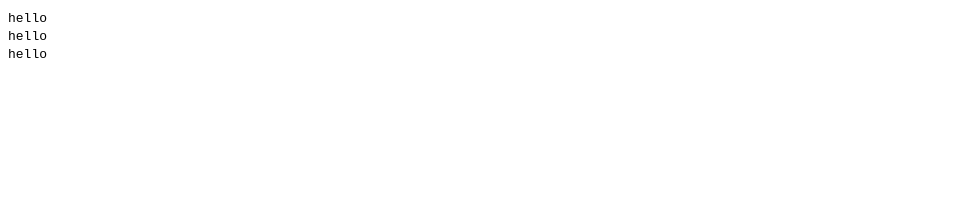
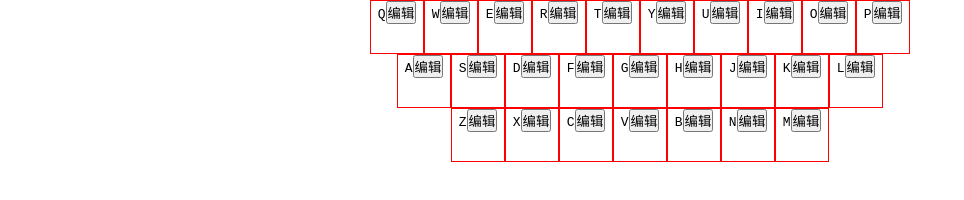
Before and after one commit to JenvyXU/demo, a plain HTML site: page index.html in a window 1280 px wide. Shown: the whole page, without its empty margins (0-964 px from the left). Drawn offline with Linux system fonts and the light colour scheme.

Commit message:
修改导航按键

```diff
--- a/index.html
+++ b/index.html
@@ -27,12 +27,17 @@
             mainXXXXX.appendChild(divXXXXX)
             row = keys[index]
             index2 = 0
+            while (index2 < row['length']) {
+                console.log(row['0'])
+                kbdXXXXX = document.createElement('kbd')
+                kbdXXXXX.textContent = row[index2]
+                divXXXXX.appendChild(kbdXXXXX)
+                buttonX=document.createElement('button')
+                buttonX.textContent='编辑'
+                kbdXXXXX.appendChild(buttonX)
 
-                kbdXXXXX = document.createElement('kbd')
-                divXXXXX.appendChild(kbdXXXXX)
-                kbdXXXXX.textContent='hello'
-                index2=index2+1
-
+                index2 = index2 + 1
+            }
 
             index = index + 1
         }
--- a/style.css
+++ b/style.css
@@ -0,0 +1,15 @@
+*{
+    margin: 0;
+    padding: 0;
+}
+kbd{
+    border: 1px solid red;
+    width: 4em;
+    height: 4em;
+    display: inline-block;
+    position: relative;
+    text-transform: uppercase;
+}
+main{
+    text-align: center;
+}
```
